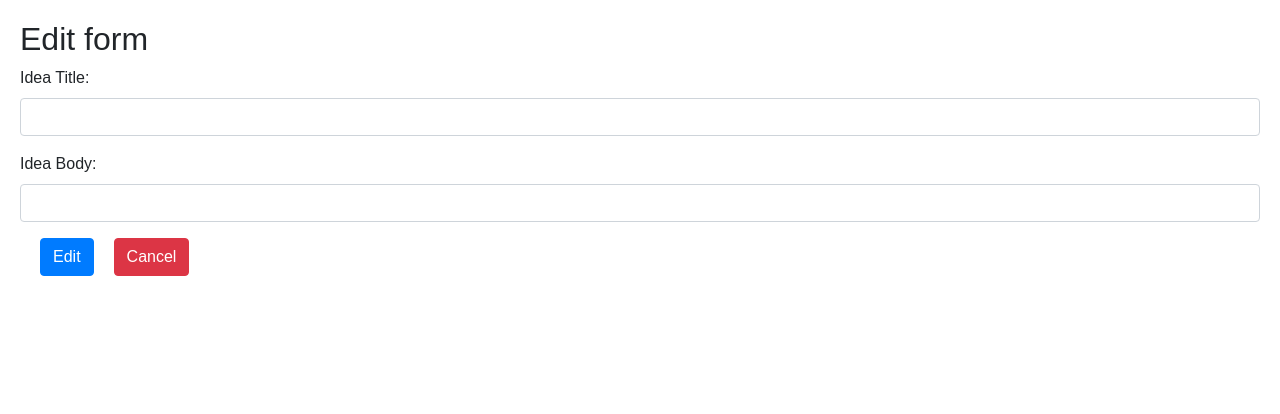
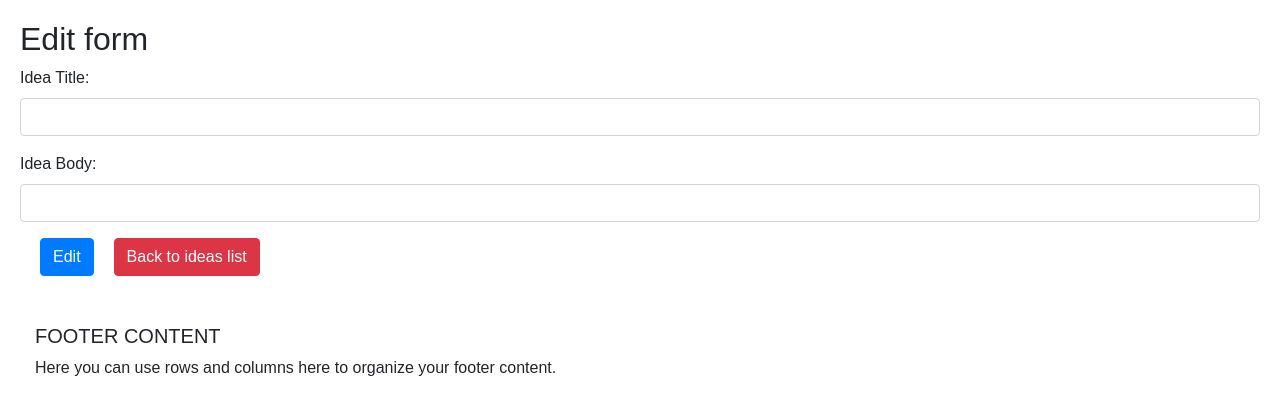
Before and after one commit to salma71/ideabank, a React (Create React App) app: page /ideas/1/edit in a window 1280 px wide. Shown: the top 414 px of the page. Built offline with nearby package versions, Linux system fonts and the light colour scheme; no server answers.

Commit message:
add footer component to the DOM

```diff
--- a/src/actions/index.js
+++ b/src/actions/index.js
@@ -46,10 +46,10 @@ export function deleteIdea(id, callback) {
     }
 }
 
-export function patchIdea(id, callback) {
-    const request = axios.put(`${ROOT_URL}/ideas/${id}`)
+export function patchIdea(id, values) {
+    const request = axios.put(`${ROOT_URL}/ideas/${id}`, values)
     // console.log(request)
-    .then(() => callback)
+    // .then(() => callback)
 
     return {
         type: PATCH_IDEA,
--- /dev/null
+++ b/src/components/footer.js
@@ -0,0 +1,19 @@
+import React, { Component } from 'react';
+// import ReactDom from 'react-dom';
+
+export default class MyFooter extends Component {
+    render() {
+        return (
+            <div>
+                <footer className="page-footer font-small blue pt-4 mt-4">
+                    <div className="container-fluid text-center text-md-left">
+                        <h5 className="text-uppercase">Footer Content</h5>
+                        <p>Here you can use rows and columns here to organize your footer content.</p>
+                    </div>
+                </footer>
+            </div>
+        )
+    }
+}
+
+// ReactDom.render(<MyFooter />, document.getElementById('root'))
--- a/src/components/ideas_edit.js
+++ b/src/components/ideas_edit.js
@@ -29,9 +29,10 @@ class IdeasEdit extends Component {
         console.log(values);
     //     // const { id } = this.props.match.params;
 
-    //     this.props.patchIdea(values, () => {
-    //         this.props.history.push(`/ideas`)
-    //     })
+        this.props.patchIdea(values)
+        //     , () => {
+        //     this.props.history.push('/')
+        // })
     }
     render() {
         const { handleSubmit } = this.props;
@@ -58,7 +59,7 @@ class IdeasEdit extends Component {
                     >
                         Edit
                     </button>
-                    <Link to="/" className="btn btn-danger">Cancel</Link>
+                    <Link to="/" className="btn btn-danger">Back to ideas list</Link>
                 </form>
             </div>
         )
--- a/src/index.css
+++ b/src/index.css
@@ -14,3 +14,7 @@ h3 {
 button {
   margin-left: 20px;
 }
+
+a {
+  margin-left: 20px;
+}
--- a/src/index.js
+++ b/src/index.js
@@ -18,6 +18,7 @@ import IdeasEdit from './components/ideas_edit'
 import reducers from './reducers'
 
 import registerServiceWorker from './registerServiceWorker';
+import MyFooter from './components/footer';
 
 const createStoreWithMiddleware = applyMiddleware(promise)(createStore)
 
@@ -35,6 +36,7 @@ ReactDOM.render(
                     {/* <Route path="/ideas/:id/edit" component={IdeaEdit} /> */}
                     <Route path="/" component={IdeasIndex} />
                 </Switch>
+                <MyFooter />
             </div>
         </BrowserRouter>
     </Provider>
```
